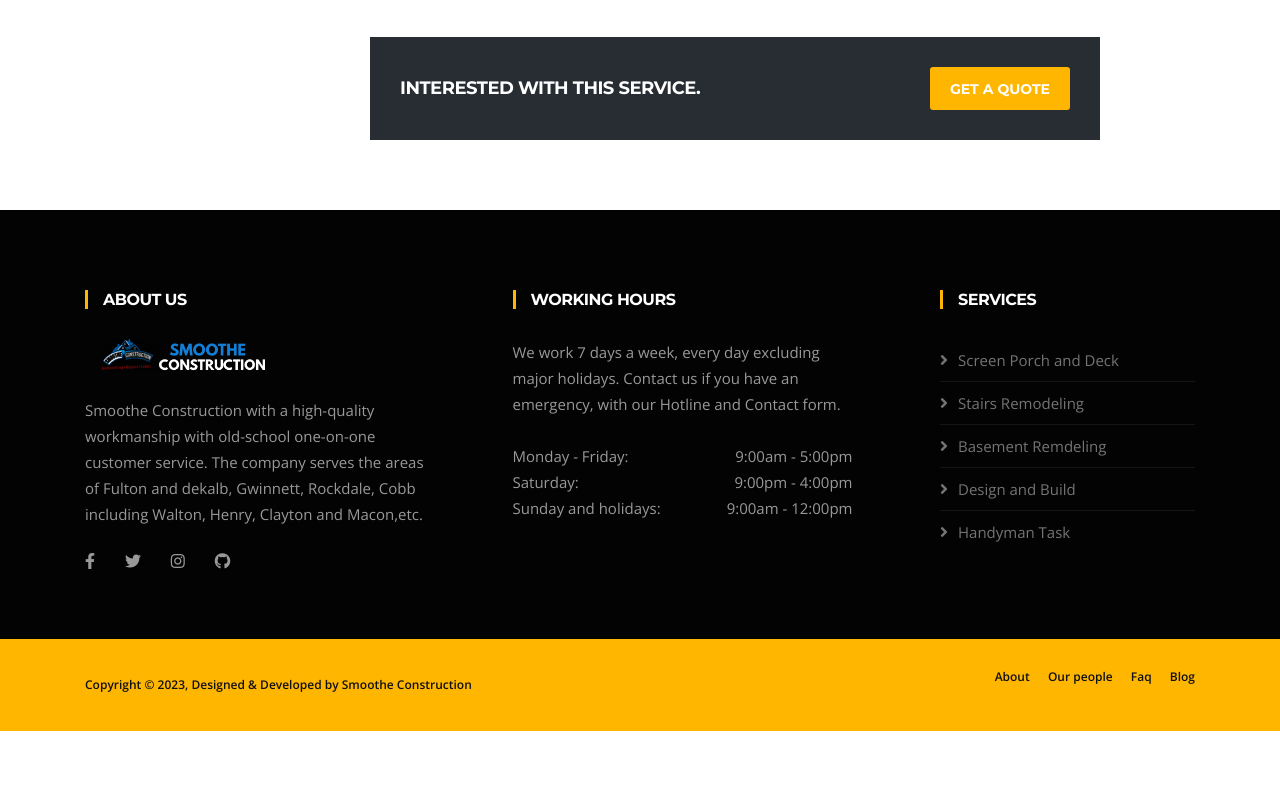
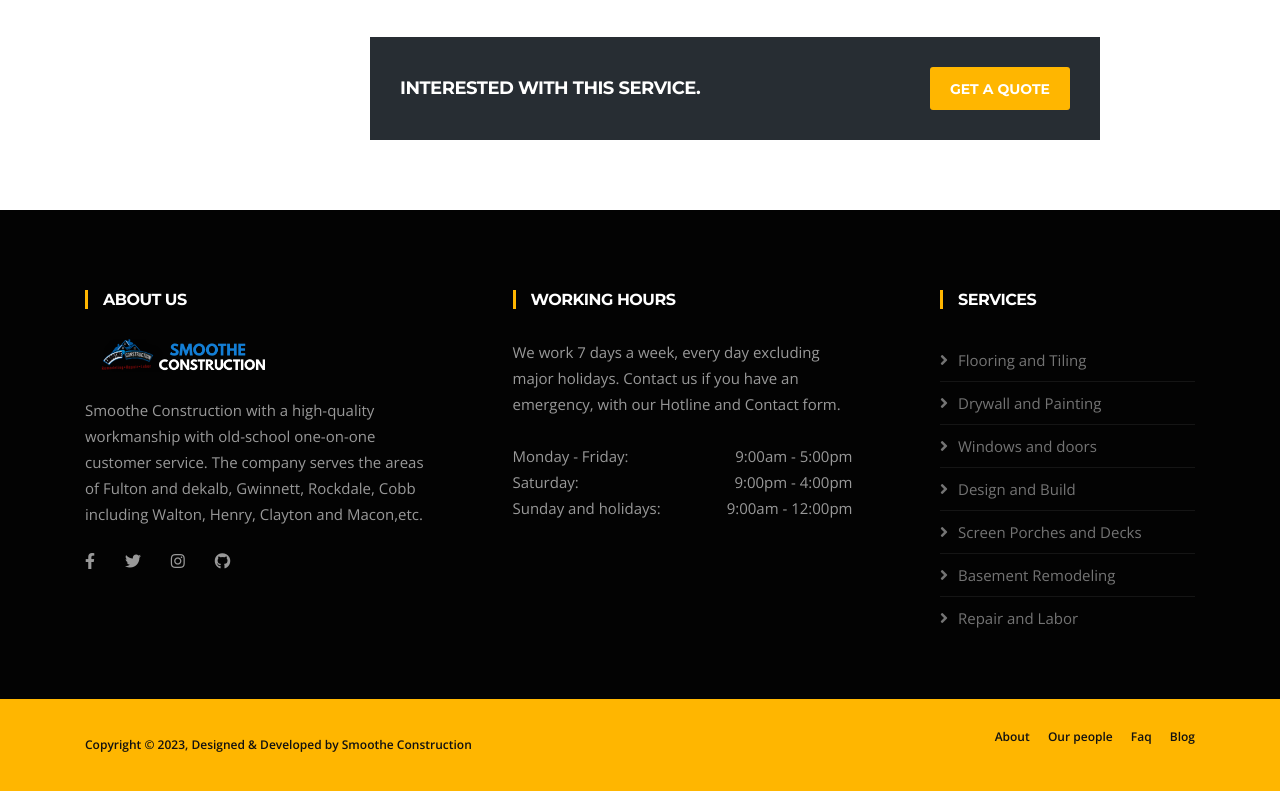
Before and after one commit to Smootheconstruction/smoothelive, a website: page service-single.html in a window 1280 px wide. Shown: the part 1749-2540 px from the top of the page. Before the commit the page ends 2480 px from the top, so only its background shows below. Drawn offline with nearby package versions, Linux system fonts and the light colour scheme; some packages are replaced by stand-ins of ours.

Commit message:
Update service-single.html
Signed-off-by: Code World <129636562+Smootheconstruction@users.noreply.github.com>

```diff
--- a/service-single.html
+++ b/service-single.html
@@ -422,12 +422,15 @@
           <div class="col-lg-3 col-md-6 mt-5 mt-lg-0 footer-widget">
             <h3 class="widget-title">Services</h3>
            <ul class="list-arrow">
-                        <li><a href="service-single.html">Screen Porch and Deck</a></li>
-                        <li><a href="service-single.html">Stairs Remodeling</a></li>
-                        <li><a href="service-single.html">Basement Remdeling</a></li>
-                        <li><a href="service-single.html">Design and Build</a></li>
-                        <li><a href="service-single.html">Handyman Task</a></li>
-                      </ul>
+                         <li><a href="service-single.html">Flooring and Tiling</a></li>
+    <li><a href="service-single.html">Drywall and Painting</a></li>
+    <li><a href="service-single.html">Windows and doors</a></li>
+    <li><a href="service-single.html">Design and Build</a></li>
+    <li><a href="service-single.html">Screen Porches and Decks</a></li>
+     <li><a href="service-single.html">Basement Remodeling</a></li>
+    <li><a href="service-single.html">Repair and Labor</a></li>
+  </ul>
+
           </div><!-- Col end -->
         </div><!-- Row end -->
       </div><!-- Container end -->
```
